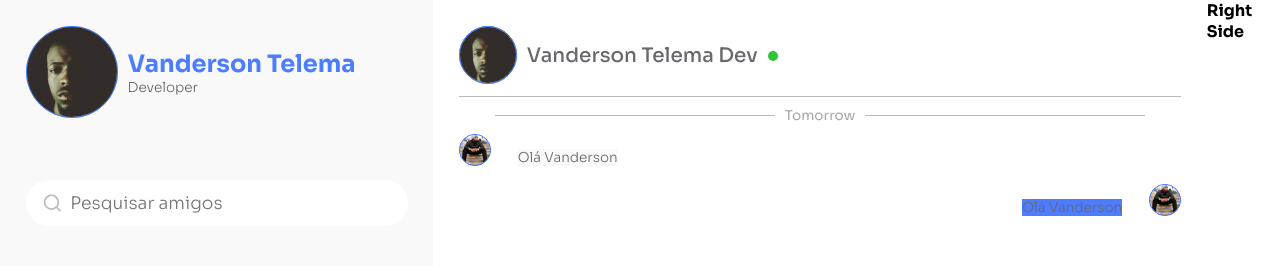
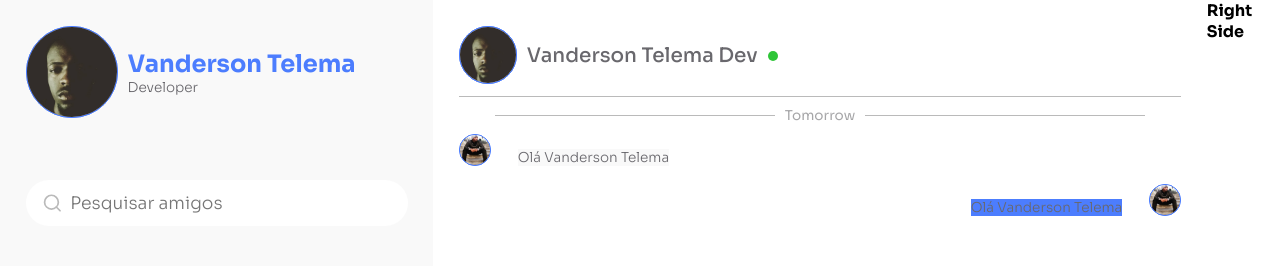
Before and after one commit to Vanderson7593/socialize, a Next.js app: page / in a window 1280 px wide. Shown: the top 266 px of the page. Built offline with nearby package versions, Linux system fonts and the light colour scheme.

Commit message:
feat: message edit 1

```diff
--- a/client/components/message/index.tsx
+++ b/client/components/message/index.tsx
@@ -8,7 +8,7 @@ const Message: FC<{ isReceived?: boolean; bg?: string }> = ({ isReceived }) => {
   const renderAvatar = () => <Avatar src="/val.jpg" width={30} height={30} />
   const renderText = () => (
     <Text bg={isReceived ? theme.colors.FOREGROUND : theme.colors.BLUE}>
-      <Text>Olá Vanderson</Text>
+      <Text>Olá Vanderson Telema</Text>
     </Text>
   )
 
```
